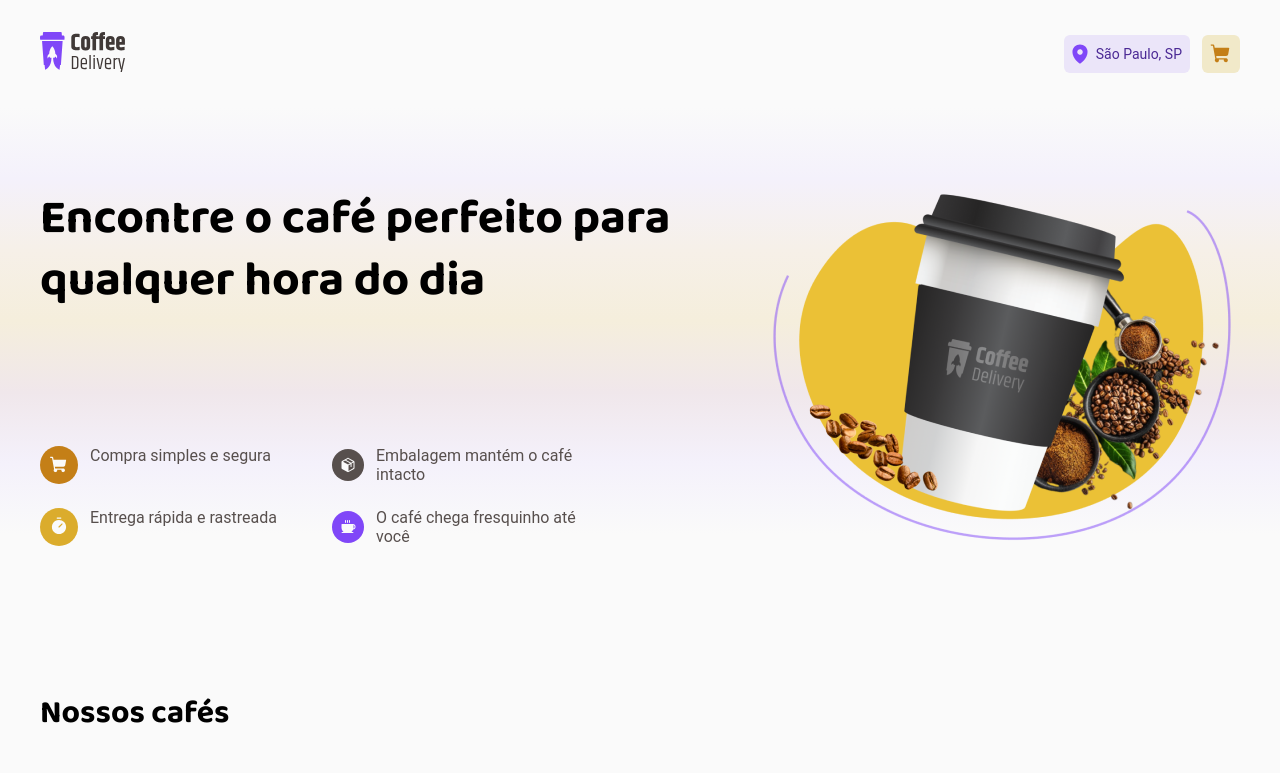
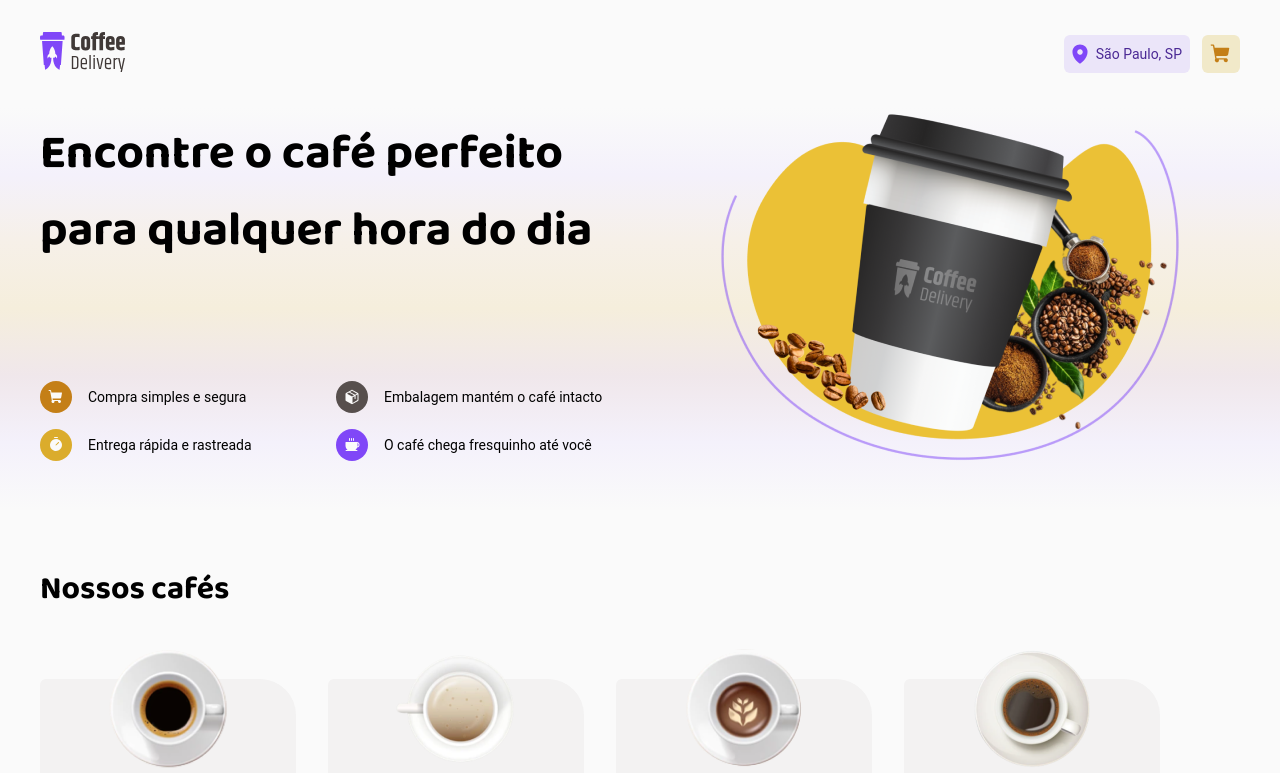
Before and after one commit to beatriizx/ignite-reactjs-coffe-delivery, a React (Vite) app: page / in a window 1280 px wide. Shown: the top 773 px of the page. Built offline with nearby package versions, Linux system fonts and the light colour scheme; data requests are answered from the project's data file.

Commit message:
feat: update home intro styles

```diff
--- a/src/pages/Home/styles.module.scss
+++ b/src/pages/Home/styles.module.scss
@@ -10,7 +10,7 @@
     #f5eedc,
     #f0e7eb,
     #f4f1fb,
-    #fafafa 20%
+    #fafafa 10%
   );
 
   padding-bottom: 2rem;
@@ -21,3 +21,33 @@
     padding: 0 1.5rem;
   }
 }
+
+@media screen and (min-width: 600px) {
+  .homeContainer {
+    background: linear-gradient(
+      to bottom,
+      #fafafa,
+      #f4f1fb,
+      #f6f0e8,
+      #f5eedc,
+      #f0e7eb,
+      #f4f1fb,
+      #fafafa 15%
+    );
+  }
+}
+
+@media screen and (min-width: 900px) {
+  .homeContainer {
+    background: linear-gradient(
+      to bottom,
+      #fafafa,
+      #f4f1fb,
+      #f6f0e8,
+      #f5eedc,
+      #f0e7eb,
+      #f4f1fb,
+      #fafafa 20%
+    );
+  }
+}
--- a/src/sections/Intro/index.tsx
+++ b/src/sections/Intro/index.tsx
@@ -8,7 +8,7 @@ import coffe from '../../assets/coffe.png';
 export const IntroSection = () => {
   return (
     <div className={styles.intro}>
-      <div>
+      <div className={styles.introContent}>
         <h1>Encontre o café perfeito para qualquer hora do dia</h1>
         <div className={styles.benefits}>
           <div>
@@ -30,7 +30,7 @@ export const IntroSection = () => {
         </div>
       </div>
 
-      <img src={coffe} alt="" />
+      <img src={coffe} alt="" className={styles.mainImage} />
     </div>
   );
 };
--- a/src/sections/Intro/styles.module.scss
+++ b/src/sections/Intro/styles.module.scss
@@ -1,26 +1,68 @@
 .intro {
   display: flex;
-
-  padding-top: 5rem;
-  padding-bottom: 6.75rem;
-  margin-bottom: 2rem;
+  align-items: center;
+  justify-content: center;
+  flex-direction: column;
+  gap: 1rem;
+  margin-bottom: 4rem;
 
   h1 {
-    font-size: 3rem;
-    font-weight: 700;
-    line-height: 3.875rem;
-    margin-bottom: 8.375rem;
+    font-size: 1.5rem;
+    text-align: center;
+    margin-bottom: 1rem;
   }
 
-  .benefits {
-    display: grid;
-    grid-template-columns: 1fr 1fr;
-    gap: 1.5rem;
-    width: 560px;
-    color: var(--base-gray-700);
-    div {
+  .mainImage {
+    order: 1;
+    max-width: 250px;
+  }
+
+  .introContent {
+    order: 2;
+
+    .benefits {
       display: flex;
-      gap: 0.75rem;
+      flex-direction: column;
+      gap: 1rem;
+
+      div {
+        display: flex;
+        gap: 1rem;
+        align-items: center;
+        font-size: 0.875rem;
+      }
     }
   }
 }
+
+@media screen and (min-width: 900px) {
+  .intro {
+    flex-direction: row;
+    gap: 6rem;
+    justify-content: unset;
+    margin-bottom: 6rem;
+
+    h1 {
+      font-size: 3rem;
+      max-width: 20ch;
+      text-align: left;
+    }
+
+    .mainImage {
+      order: unset;
+      max-width: 500px;
+    }
+
+    .introContent {
+      order: unset;
+      display: flex;
+      flex-direction: column;
+      gap: 6rem;
+
+      .benefits {
+        display: grid;
+        grid-template-columns: 1fr 1fr;
+      }
+    }
+  }
+}
```
